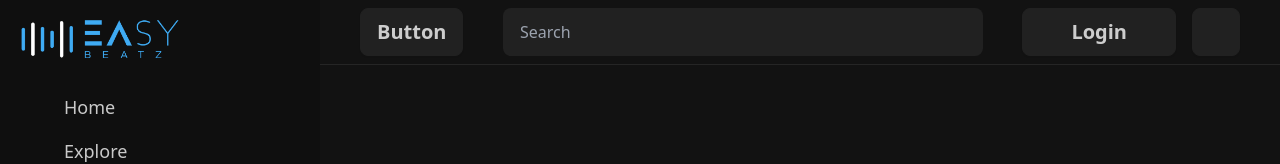
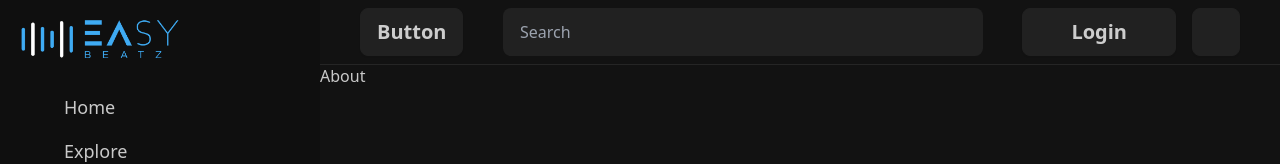
Before and after one commit to foxbecoding/easybeatz-web3, a Nuxt app in the folder app/: page /about in a window 1280 px wide. Shown: the top 164 px of the page. Built offline with nearby package versions, Linux system fonts and the light colour scheme; some icons are missing.

Commit message:
added page

```diff
--- /dev/null
+++ b/app/pages/about.vue
@@ -0,0 +1,5 @@
+<template>
+  <div>
+    <h1>About</h1>
+  </div>
+</template>
```
